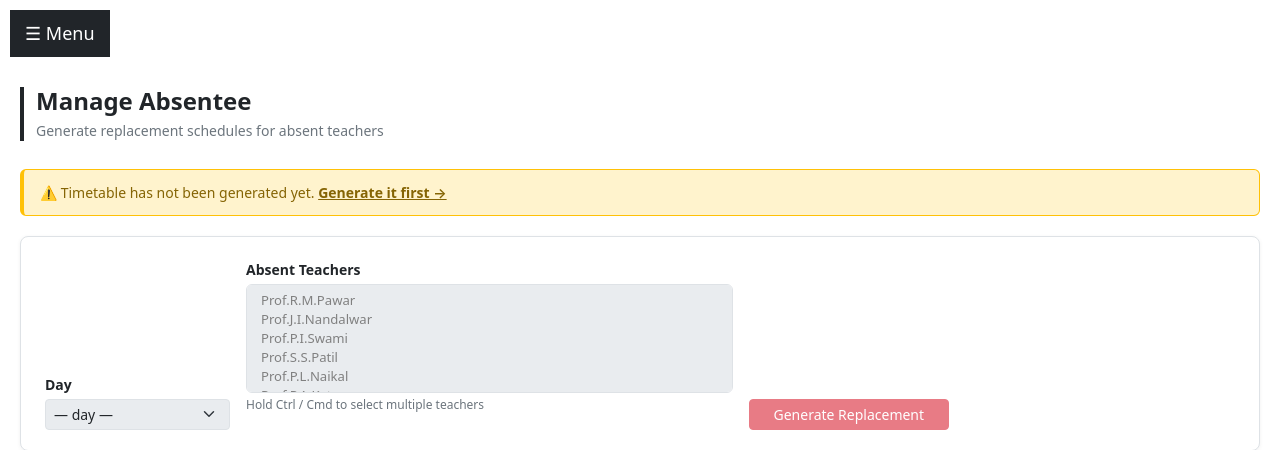
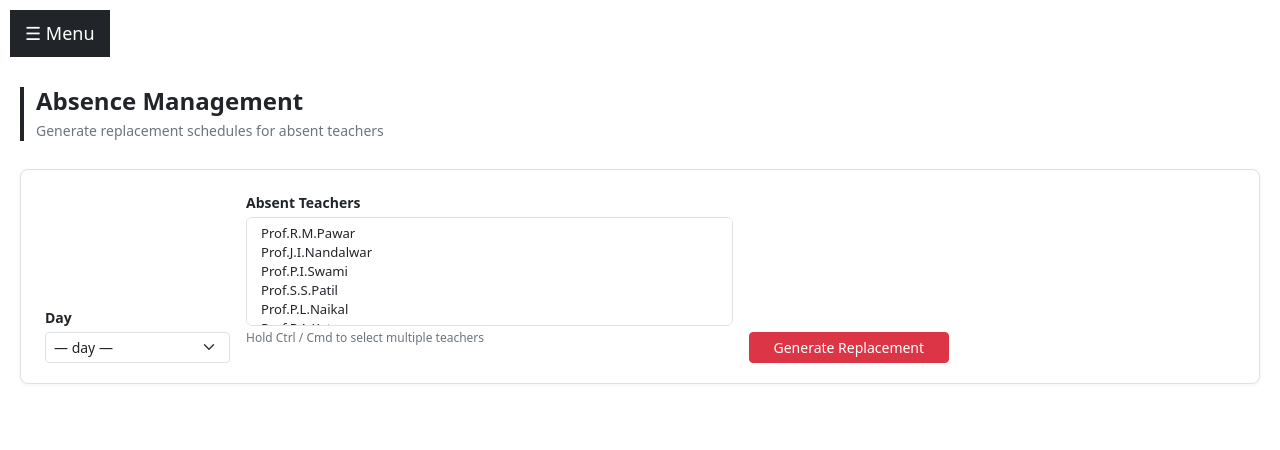
Before and after one commit to Janhavi062005/Timetable_generator, a Flask app: page /changes in a window 1280 px wide. Shown: the top 450 px of the page. Run offline with Flask 3, Linux system fonts and the light colour scheme.

Commit message:
Refactor changes.html for absence management
Updated page heading and adjusted styles for the absence management section.

```diff
--- a/templates/changes.html
+++ b/templates/changes.html
@@ -191,7 +191,7 @@
 
 <!-- Page heading -->
 <div class="page-header">
-    <h2>Manage Absentee</h2>
+    <h2>Absence Management</h2>
     <p>Generate replacement schedules for absent teachers</p>
 </div>
 
```
